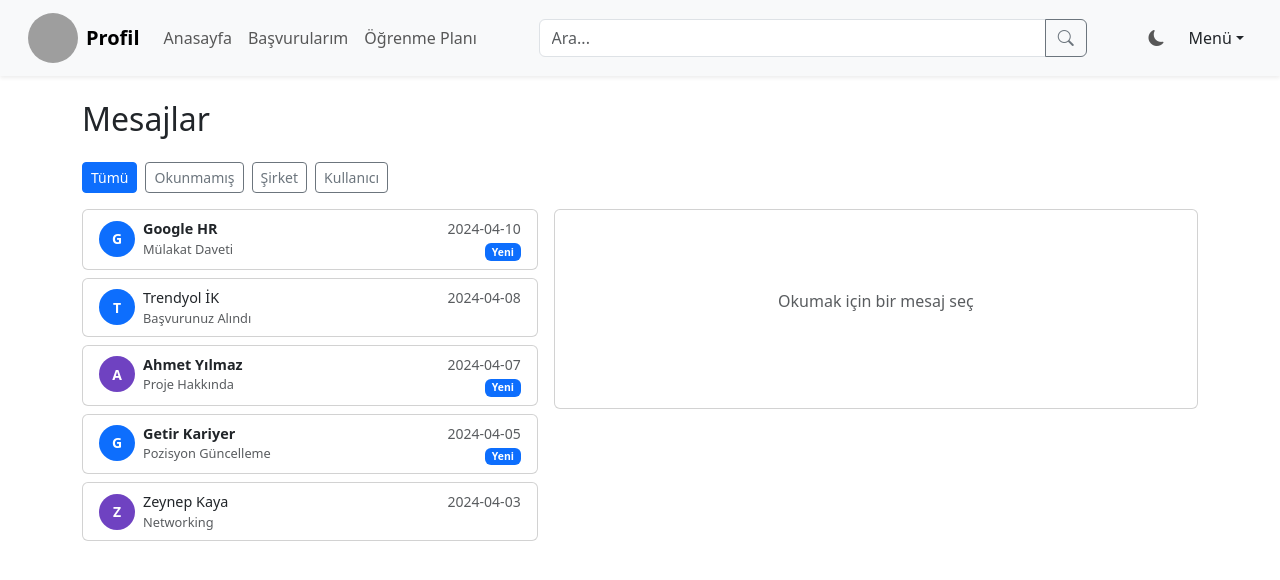
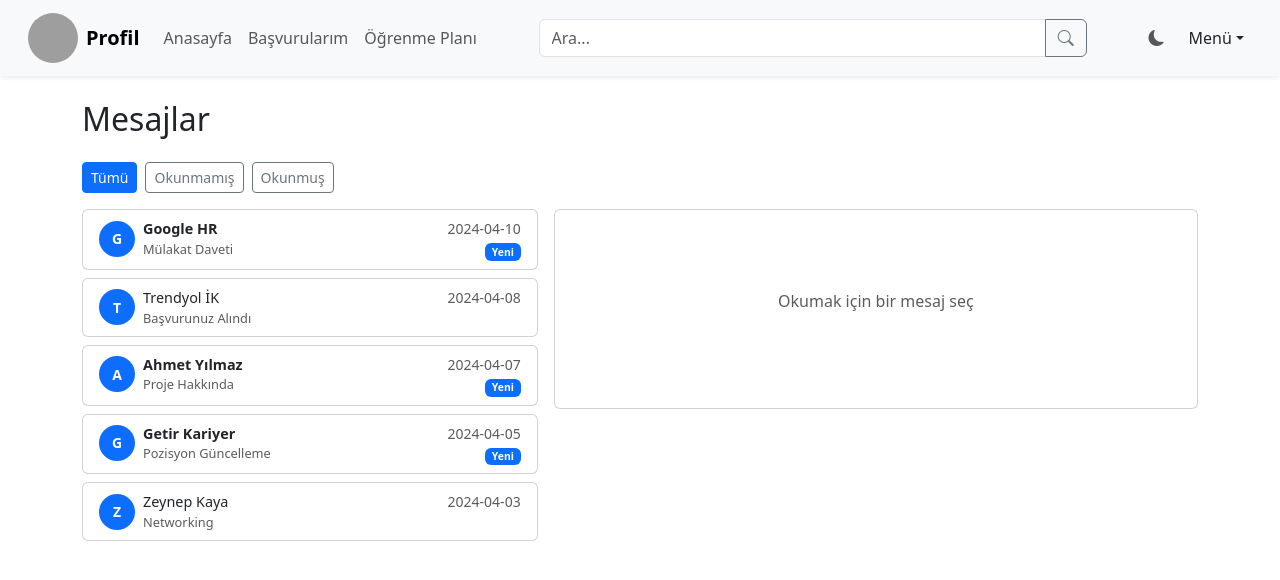
Before and after one commit to timec21/CareerPilot, a React (Vite) app in the folder CareerPilot/: page /messages in a window 1280 px wide. Shown: the top 580 px of the page. Built offline with nearby package versions, Linux system fonts and the light colour scheme; sample sign-in values are in the browser's storage; grey boxes are pictures that could not be loaded.

Commit message:
feat: update messages page

```diff
--- a/CareerPilot/src/pages/Messages.tsx
+++ b/CareerPilot/src/pages/Messages.tsx
@@ -1,7 +1,7 @@
 import { useState } from "react";
 import { useMessages } from "../context/MessageContext";
 import type { Message } from "../context/MessageContext";
-import { FaTrash, FaEnvelope, FaEnvelopeOpen, FaBuilding, FaUser } from "react-icons/fa";
+import { FaTrash, FaEnvelope, FaEnvelopeOpen } from "react-icons/fa";
 
 function Messages() {
   const { messages, markAsRead, deleteMessage } = useMessages();
@@ -10,8 +10,7 @@ function Messages() {
 
   const filtered = messages.filter((m) => {
     if (filter === "Okunmamış") return !m.read;
-    if (filter === "Şirket") return m.type === "company";
-    if (filter === "Kullanıcı") return m.type === "user";
+    if (filter === "Okunmuş") return m.read;
     return true;
   });
 
@@ -26,7 +25,7 @@ function Messages() {
 
       {/* Filtreler */}
       <div className="d-flex gap-2 mb-3">
-        {["Tümü", "Okunmamış", "Şirket", "Kullanıcı"].map((f) => (
+        {["Tümü", "Okunmamış", "Okunmuş"].map((f) => (
           <button
             key={f}
             className={`btn btn-sm ${filter === f ? "btn-primary" : "btn-outline-secondary"}`}
@@ -55,14 +54,13 @@ function Messages() {
                 <div className="card-body py-2">
                   <div className="d-flex justify-content-between align-items-start">
                     <div className="d-flex align-items-center gap-2">
-                      {/* Avatar */}
                       <div
-                        className={`rounded-circle d-flex align-items-center justify-content-center text-white fw-bold`}
+                        className="rounded-circle d-flex align-items-center justify-content-center text-white fw-bold"
                         style={{
                           width: 36,
                           height: 36,
                           fontSize: 14,
-                          backgroundColor: message.type === "company" ? "#0d6efd" : "#6f42c1",
+                          backgroundColor: "#0d6efd",
                           flexShrink: 0,
                         }}
                       >
@@ -95,15 +93,8 @@ function Messages() {
           {selectedMessage ? (
             <div className="card h-100">
               <div className="card-header d-flex justify-content-between align-items-center">
-                <div className="d-flex align-items-center gap-2">
-                  {selectedMessage.type === "company" ? (
-                    <FaBuilding className="text-primary" />
-                  ) : (
-                    <FaUser className="text-purple" style={{ color: "#6f42c1" }} />
-                  )}
-                  <strong>{selectedMessage.from}</strong>
-                </div>
-                <div className="d-flex gap-2">
+                <strong>{selectedMessage.from}</strong>
+                <div className="d-flex gap-2 align-items-center">
                   {selectedMessage.read ? (
                     <FaEnvelopeOpen className="text-muted" />
                   ) : (
```
